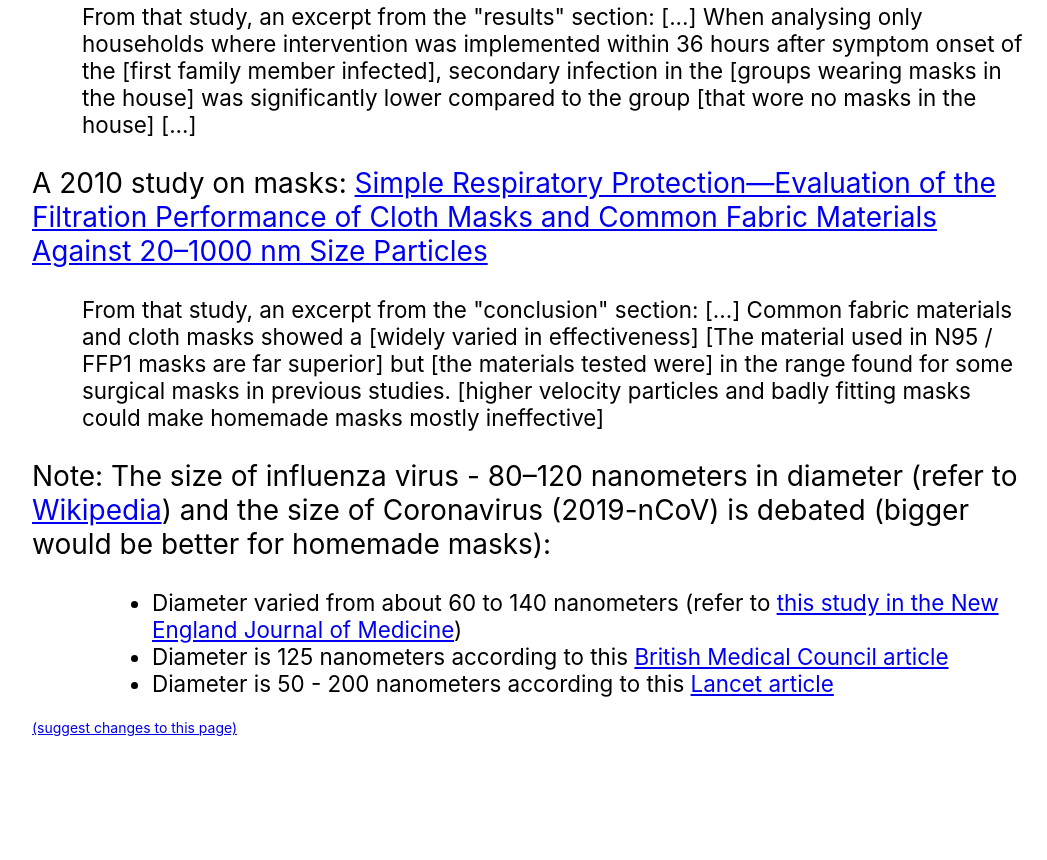
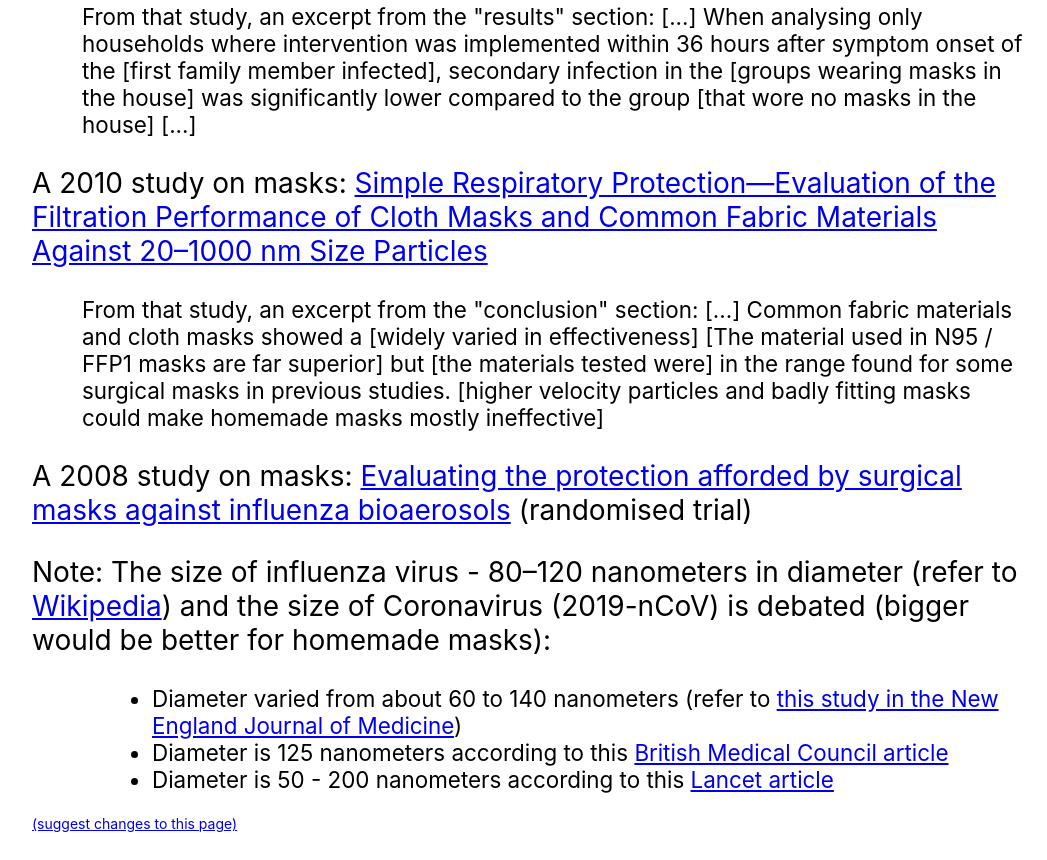
Before and after one commit to cv-masks/cv-masks.github.io, a plain HTML site: page index.html in a window 1280 px wide. Shown: the part 1157-2017 px from the top of the page, without its empty margins (108-1155 px from the left). Before the commit the page ends 1921 px from the top, so only its background shows below. Drawn offline with Linux system fonts and the light colour scheme.

Commit message:
Update index.html

```diff
--- a/index.html
+++ b/index.html
@@ -76,6 +76,8 @@
 	for some surgical masks in previous studies. [higher velocity particles and badly fitting masks could make
 	homemade masks mostly ineffective]</p>
 
+<p>A 2008 study on masks: <a href="https://www.hse.gov.uk/research/rrhtm/rr619.htm">Evaluating the protection afforded by surgical masks against influenza bioaerosols</a> (randomised trial)</p>
+
 <p>Note: The size of influenza virus - 80–120 nanometers in diameter (refer to <a href="https://en.wikipedia.org/wiki/Influenza_A_virus">Wikipedia</a>)
 	and the size of Coronavirus (2019-nCoV) is debated (bigger would be better for homemade masks):</p>
 
```
